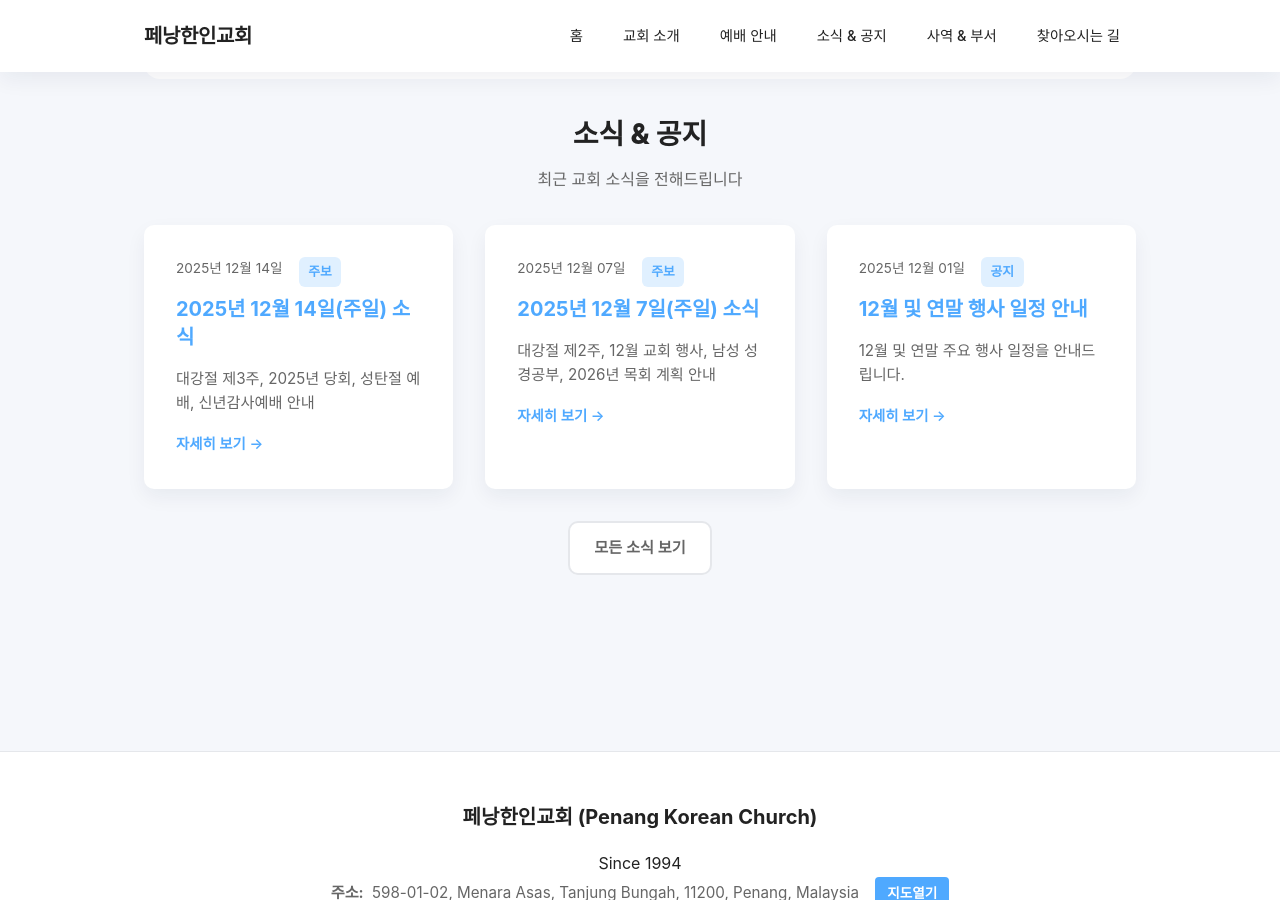
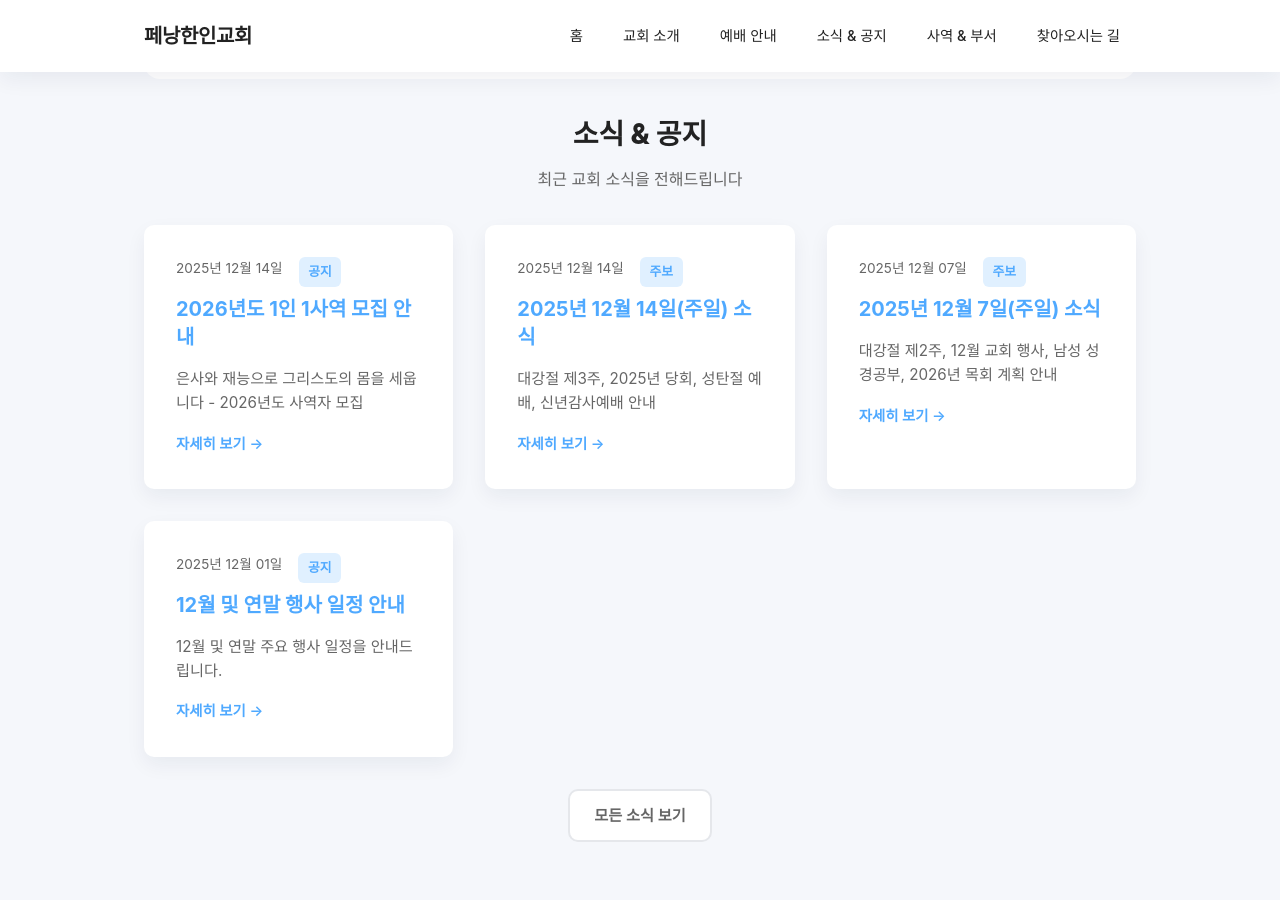
Before and after one commit to penang-korean-church/penang-korean-church.github.io, a Jekyll site: the page built from index.md, in a window 1280 px wide and 900 px high, scrolled down 1066 px. Built offline with Jekyll 4.4.1, drawn with Linux system fonts in a browser that asks for light colours; some of the changed lines change nothing that is shown.

Commit message:
feat: 2026 사역 지원 추가

```diff
--- a/_posts/2025-12-07-december-week2-news.md
+++ b/_posts/2025-12-07-december-week2-news.md
@@ -65,9 +65,15 @@ last_modified_at: 2025-12-04
 
 ---
 
-## 💼 1인 1사역
+## 💼 2026년도 1인 1사역 모집
 
 은사와 재능을 따라 **2026년 교회 봉사**에 성도님들의 참여를 바랍니다.
+
+- **모집 기간**: 12월 7일(주일) ~ 12월 21일(주일)
+- **지원 방법**: 게시판 이름 기입 또는 사역자 문의
+- **모집 분야**: 새가족/중보, 관리, 예배, 교육/다음세대
+
+**📋 [자세한 모집 안내 보기]({{ '/news/2025/12/14/ministry-recruitment-2026/' | relative_url }})**
 
 ---
 
--- a/_posts/2025-12-14-december-week3-news.md
+++ b/_posts/2025-12-14-december-week3-news.md
@@ -59,9 +59,15 @@ last_modified_at: 2025-12-14
 
 ---
 
-## 💼 1인 1사역
+## 💼 2026년도 1인 1사역 모집
 
 은사와 재능을 따라 **2026년 교회 봉사**에 성도님들의 참여를 바랍니다.
+
+- **모집 기간**: 12월 7일(주일) ~ 12월 21일(주일)
+- **지원 방법**: 게시판 이름 기입 또는 사역자 문의
+- **모집 분야**: 새가족/중보, 관리, 예배, 교육/다음세대
+
+**📋 [자세한 모집 안내 보기]({{ '/news/2025/12/14/ministry-recruitment-2026/' | relative_url }})**
 
 ---
 
--- /dev/null
+++ b/_posts/2025-12-14-ministry-recruitment-2026.md
@@ -0,0 +1,105 @@
+---
+title: "2026년도 1인 1사역 모집 안내"
+date: 2025-12-14
+category: "공지"
+tags: ["사역", "모집", "봉사", "1인1사역"]
+summary: "은사와 재능으로 그리스도의 몸을 세웁니다 - 2026년도 사역자 모집"
+last_modified_at: 2025-12-14
+---
+
+## 💼 2026년도 페낭한인교회 1인 1사역 모집
+
+2026년도 페낭한인교회 1인 1사역을 모집합니다.
+
+<div style="text-align: center; padding: 2rem; background-color: var(--color-surface); border-radius: 12px; margin: 2rem 0;">
+  <h3 style="color: var(--color-primary); margin-bottom: 1rem;">✨ 함께 세워가는 교회</h3>
+  <p style="font-size: 1.1rem; line-height: 1.8;">
+    <strong>"은사와 재능으로"</strong><br>
+    <strong>"그리스도의 몸을 세우기 위한 선택!"</strong><br>
+    <strong>"여러분을 기다립니다."</strong>
+  </p>
+</div>
+
+---
+
+## 🗓 모집 일정
+
+**2025년 12월 7일(주일) ~ 2025년 12월 21일(주일)**
+
+---
+
+## 📝 지원 방법
+
+1. **게시판에 이름 기입**
+   - 교회 게시판에 원하시는 사역 분야와 함께 이름을 적어주세요
+
+2. **사역자에게 직접 문의**
+   - 각 분야 사역자에게 직접 문의하실 수 있습니다
+
+---
+
+## 📌 모집 분야
+
+### ① 새가족 / 중보
+
+| 사역 | 내용 |
+|------|------|
+| **새가족부** | 환영, 섬김, 교육 (새로 오신 분들을 맞이하고 정착 지원) |
+| **중보기도** | 주중 1회 모임(교회), 아침묵상모임 참여 |
+
+---
+
+### ② 관리
+
+| 사역 | 내용 |
+|------|------|
+| **온라인 관리** | 교회 홈페이지, 카페 관리, 예배 사진 촬영 |
+| **시설 관리** | 교회 시설 점검 및 유지보수, 청결 관리 |
+| **데코** | 교회 데코, 절기 데코, 화분 관리, 꽃꽂이 |
+| **재정부** | 재정 보조, 헌금 계수 |
+| **차량운행** | 성도, 어린이부, 학생부 픽업 및 드롭 |
+| **도서관** | 페낭우리도서관 관리, 도서 정리 및 대출 |
+
+---
+
+### ③ 예배
+
+| 사역 | 내용 |
+|------|------|
+| **찬양팀** | 싱어 및 악기 (피아노, 기타, 드럼 등) |
+| **음향 및 방송** | 교회 방송 시스템, 자막 지원, 영상 제작, 온라인 예배 송출 |
+| **성례전** | 예배 전 물품 준비, 성찬식·세례식 준비 및 진행 보조 |
+
+---
+
+### ④ 교육 / 다음세대
+
+| 사역 | 시간 | 내용 |
+|------|------|------|
+| **어린이부 교사** | 주일 오전 11시 | 분반 수업 및 행정 (초등학생 대상) |
+| **학생부 교사** | 주일 오전 9시 | 분반 수업 및 행정 (중고등학생 대상) |
+| **재능기부** | 주중 | 요리, 커피, 스포츠, 학업, 음악 등 클래스 개설 |
+
+---
+
+## 📎 사역 관련 안내
+
+### 사역 기간
+- **1년 약정**: 2026년 1월 ~ 2026년 12월
+
+### 지원 가능 사역
+- **1인 2사역까지** 지원 가능합니다
+- 여러 분야에 관심이 있으시면 두 가지 사역을 선택하실 수 있습니다
+
+---
+
+## 🙏 함께 세워가는 교회
+
+페낭한인교회는 모든 성도가 각자의 은사와 재능으로
+그리스도의 몸을 세워가는 공동체입니다.
+
+여러분의 귀한 섬김을 기다립니다!
+
+---
+
+**문의**: 담임목사 또는 각 분야 사역자에게 연락주세요.
```
